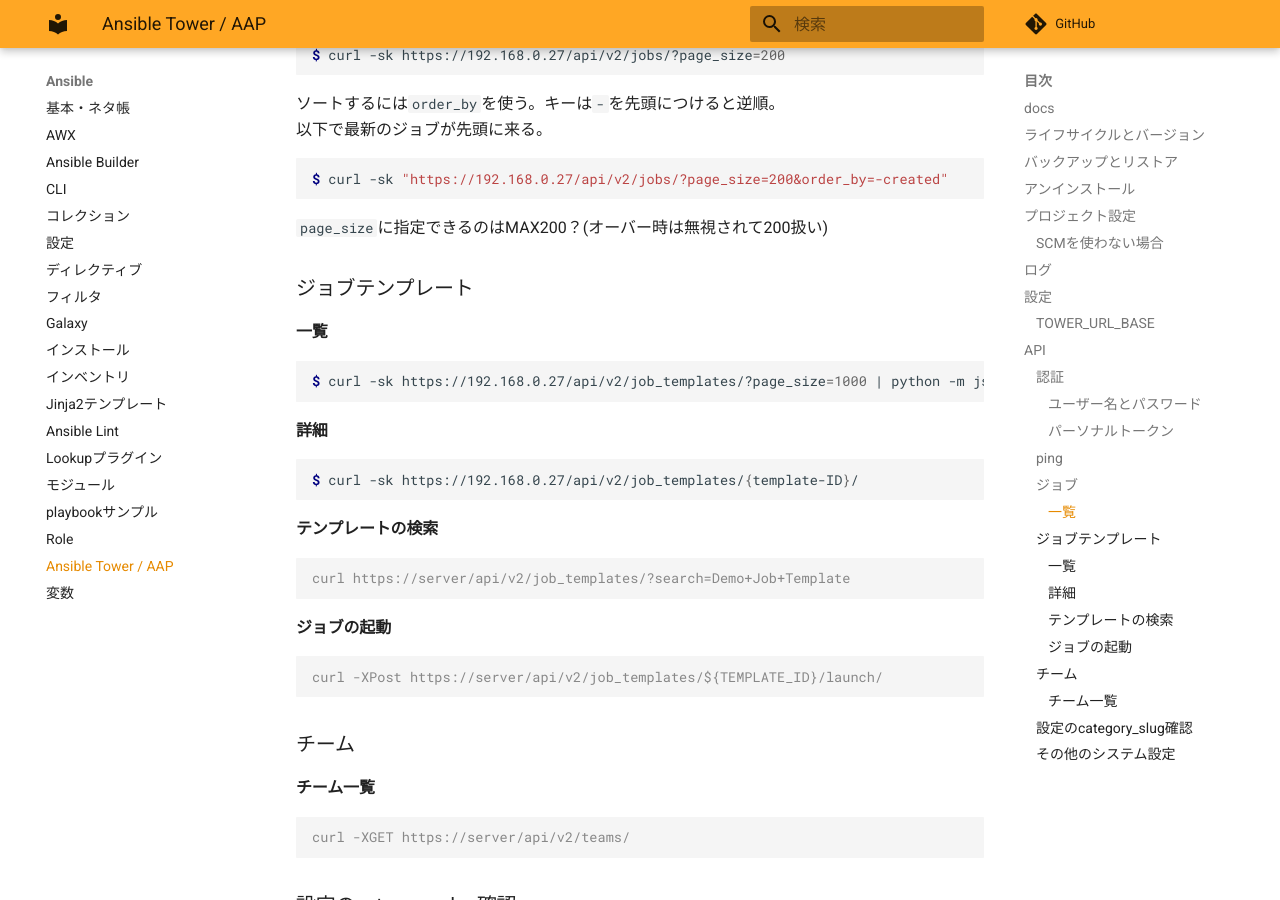
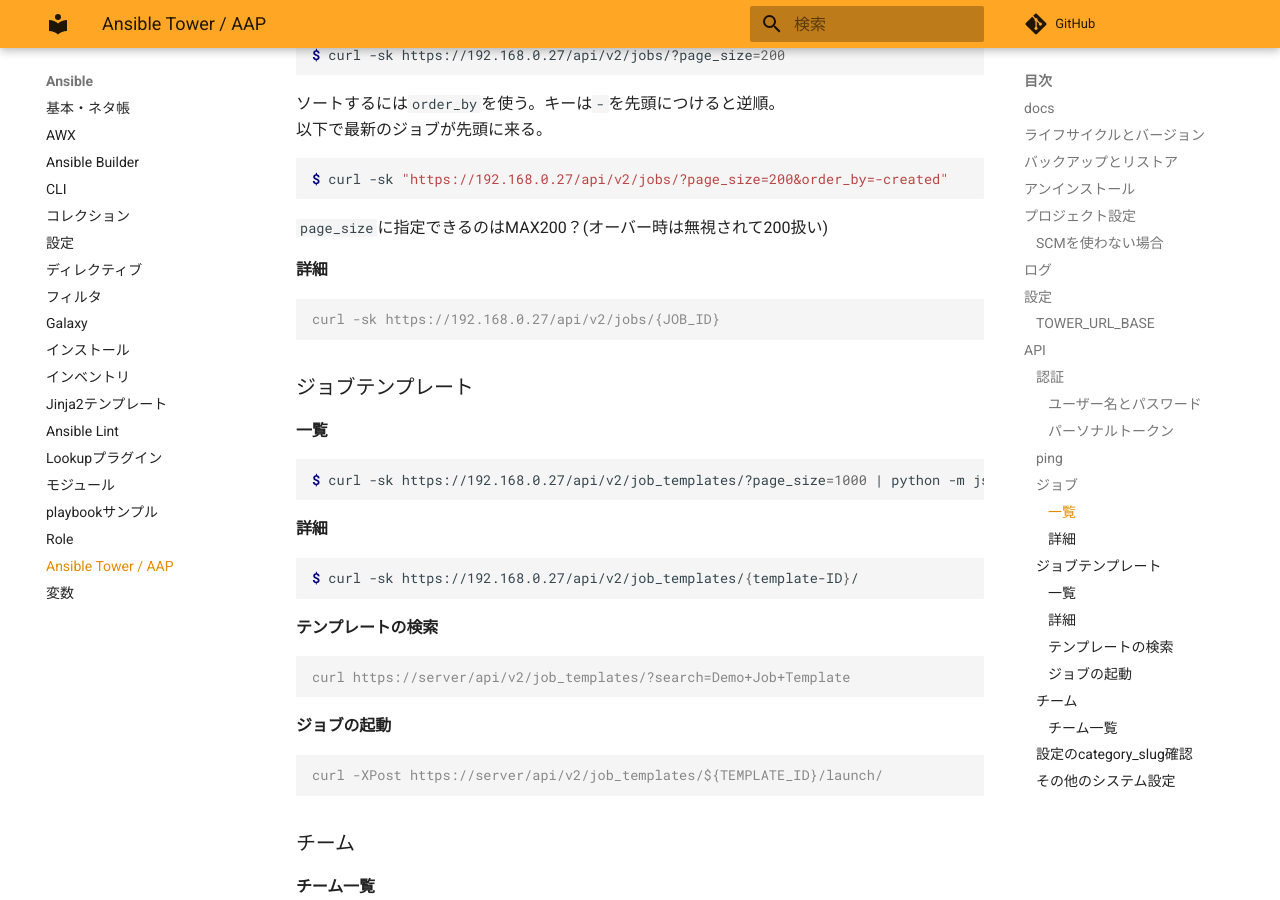
Before and after one commit to zaki-lknr/docs, an MkDocs documentation site: the page built from docs/Ansible/tower.md, in a window 1280 px wide and 900 px high, scrolled down 3200 px. Built offline with MkDocs 1.6.1 and Material for MkDocs 9.7.7, drawn with Linux system fonts in a browser that asks for light colours; comment, search, counter and statistics services are not loaded.

Commit message:
add: ansible/tower: API: ジョブ詳細

````diff
--- a/docs/Ansible/tower.md
+++ b/docs/Ansible/tower.md
@@ -123,6 +123,12 @@ $ curl -sk "https://192.168.0.27/api/v2/jobs/?page_size=200&order_by=-created"
 ```
 
 `page_size`に指定できるのはMAX200？(オーバー時は無視されて200扱い)
+
+#### 詳細
+
+```console
+curl -sk https://192.168.0.27/api/v2/jobs/{JOB_ID}
+```
 
 ### ジョブテンプレート
 
````
